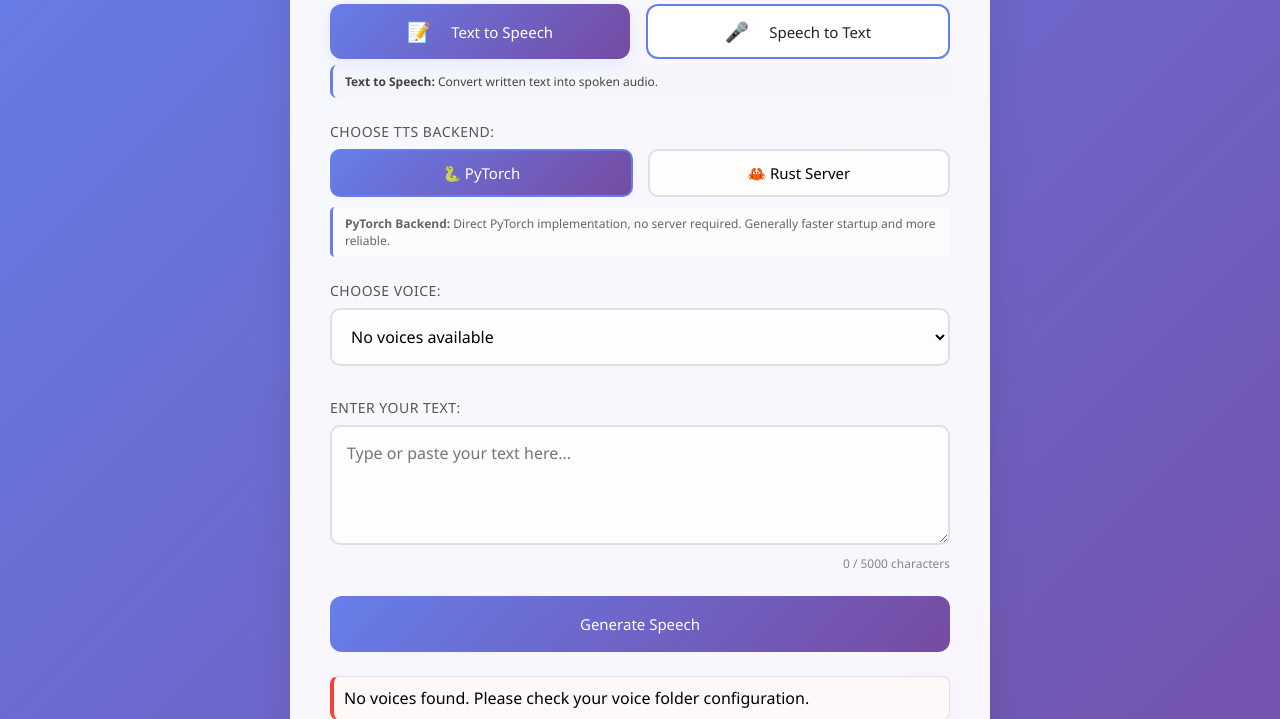
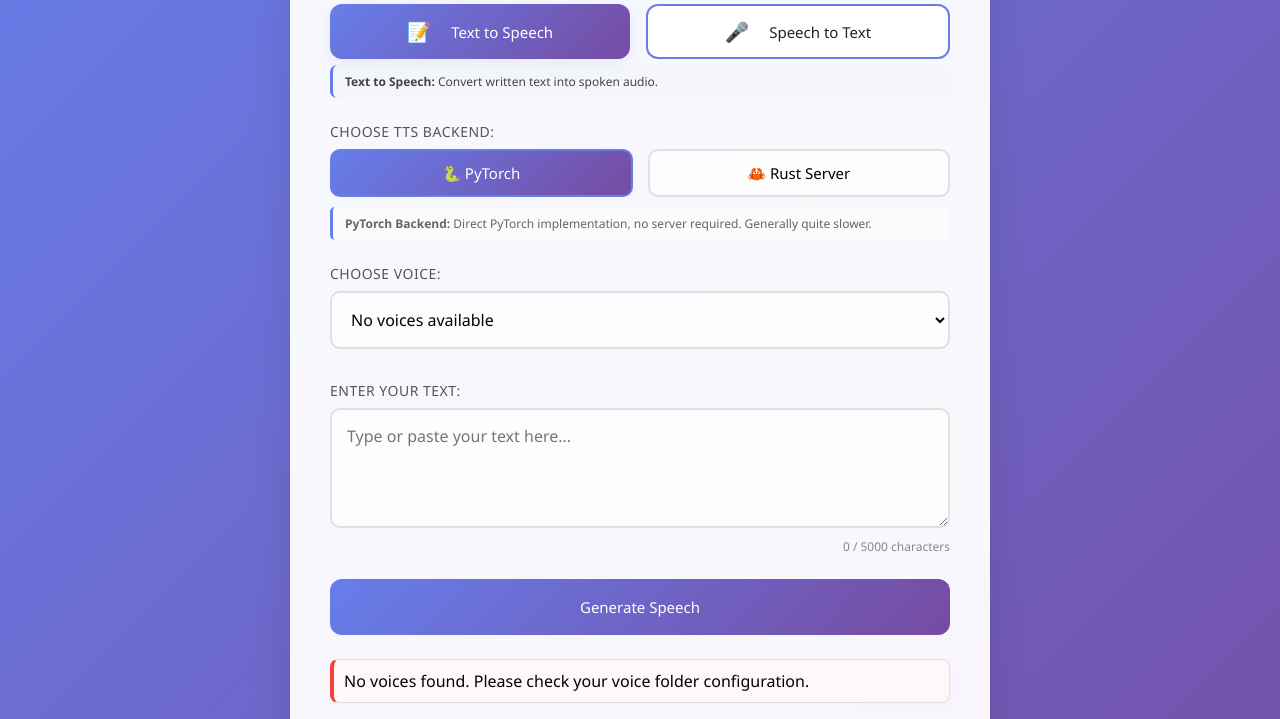
Before and after one commit to Lazlovision/delayed-streams-ui, a Flask app: page / in a window 1280 px wide. Shown: the part 161-880 px from the top of the page. Run offline with Flask 3, Linux system fonts and the light colour scheme; data that the repository does not hold is empty; some libraries are stand-ins or nearby versions.

Commit message:
Update index.html
Small edit to TTS pytorch description (its way slower than rust)

```diff
--- a/ui/templates/index.html
+++ b/ui/templates/index.html
@@ -42,7 +42,7 @@
                     </div>
                 </div>
                 <div class="backend-info" id="backendInfo">
-                    <strong>PyTorch Backend:</strong> Direct PyTorch implementation, no server required. Generally faster startup and more reliable.
+                    <strong>PyTorch Backend:</strong> Direct PyTorch implementation, no server required. Generally quite slower.
                 </div>
                 <div id="rustServerStatusRow" style="display:none; margin-top:10px; align-items:center; gap:10px;">
                     <span id="rustServerStatus" class="rust-server-status">
```
